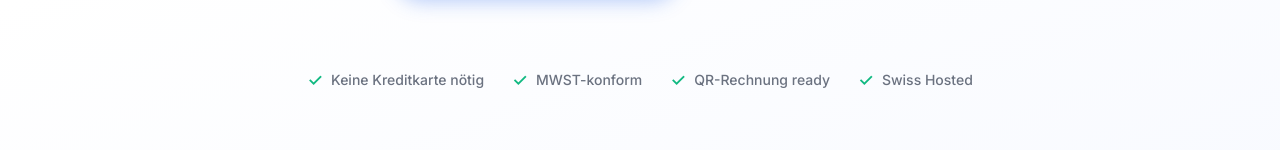
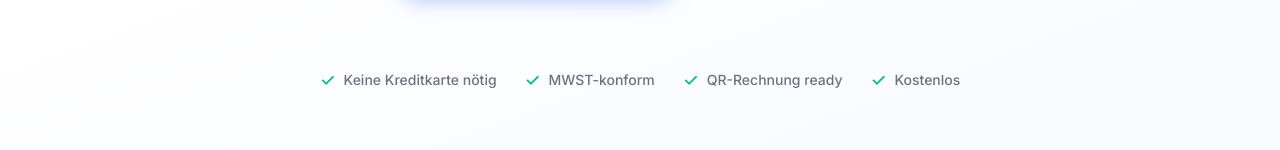
Before and after one commit to kbot3000/kbot3000.github.io, a plain HTML site: page index.html in a window 1280 px wide. Shown: the part 650-800 px from the top of the page. Drawn offline with Linux system fonts and the light colour scheme.

Commit message:
Replace 'Swiss Hosted' with 'Kostenlos' in hero trust bar

```diff
--- a/index.html
+++ b/index.html
@@ -388,7 +388,7 @@
     <div class="trust-item"><span class="dot">✓</span> Keine Kreditkarte nötig</div>
     <div class="trust-item"><span class="dot">✓</span> MWST-konform</div>
     <div class="trust-item"><span class="dot">✓</span> QR-Rechnung ready</div>
-    <div class="trust-item"><span class="dot">✓</span> Swiss Hosted</div>
+    <div class="trust-item"><span class="dot">✓</span> Kostenlos</div>
   </div>
 </section>
 
```
